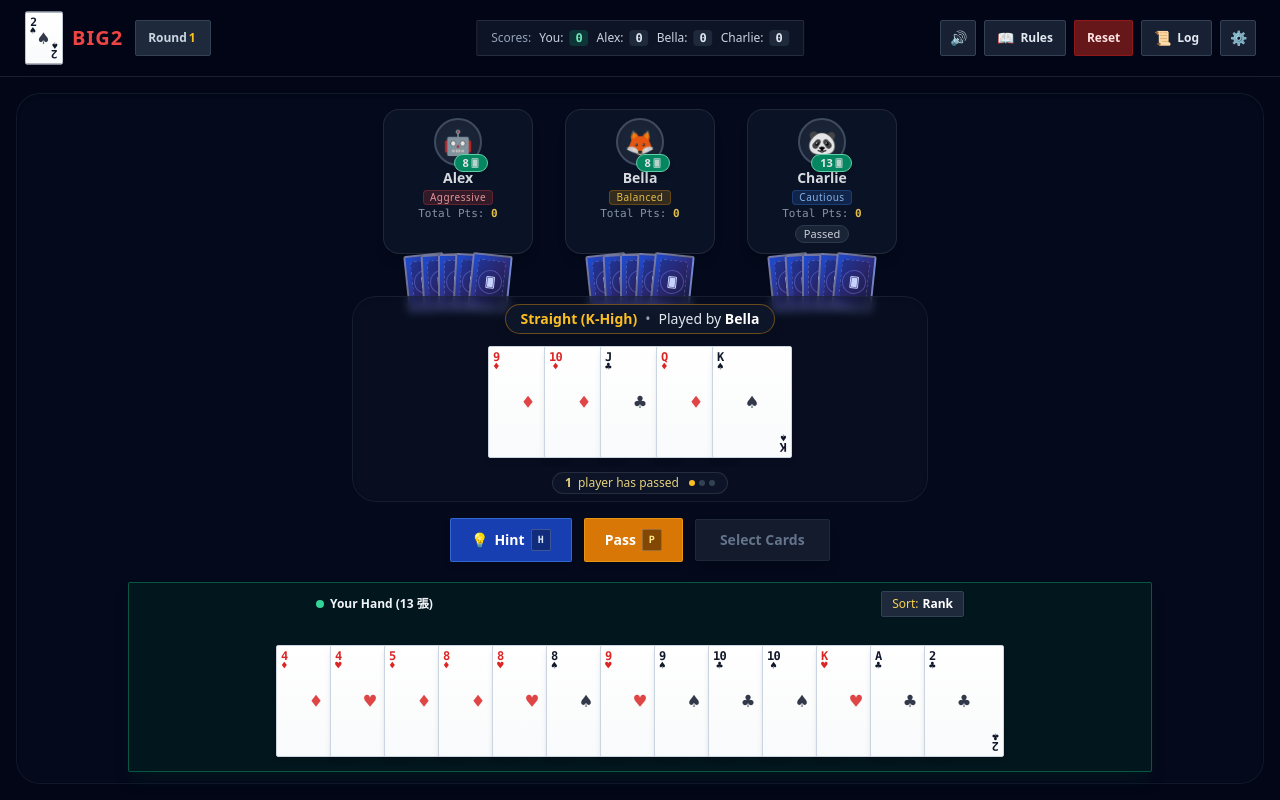
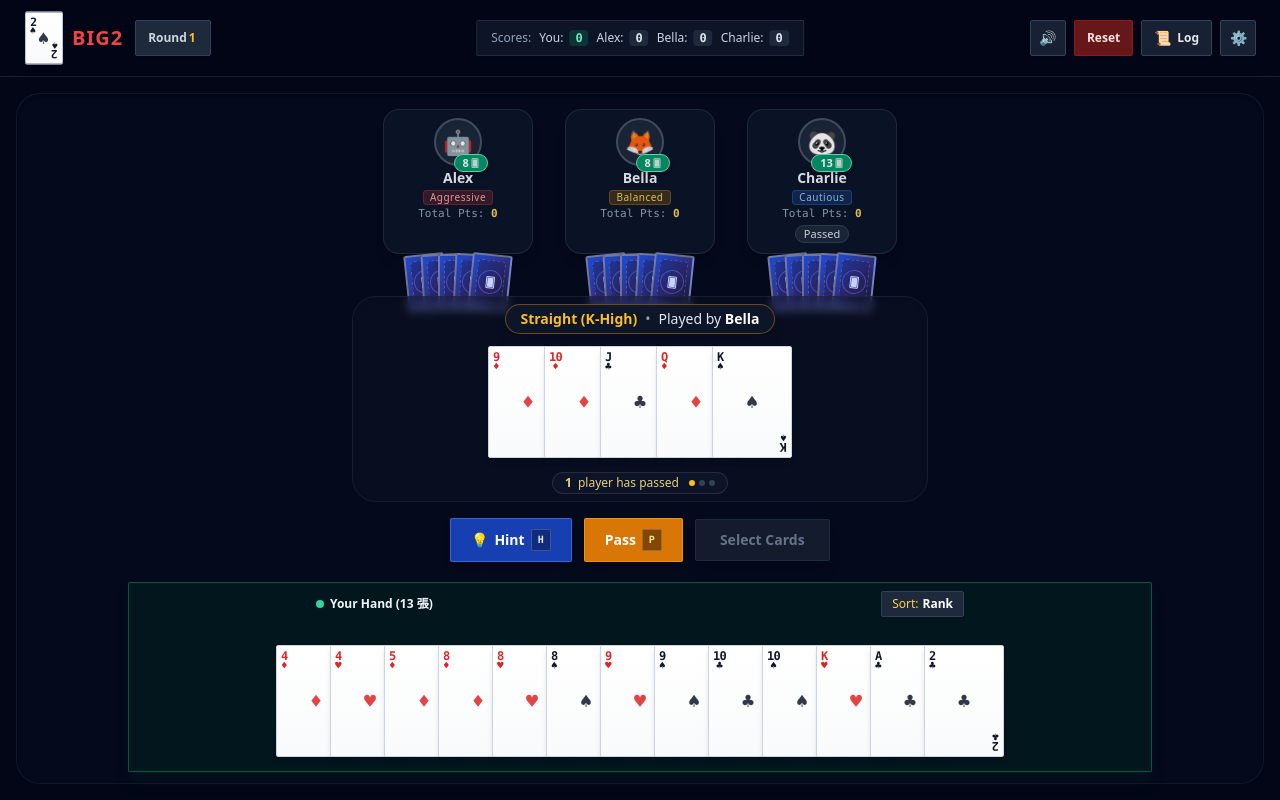
Before and after one commit to kennith/big2-app, a Vue app: page / in a window 1280 px wide. Built offline with nearby package versions, Linux system fonts and the light colour scheme.

Commit message:
feat: move rules button inside settings menu

```diff
--- a/src/App.vue
+++ b/src/App.vue
@@ -152,7 +152,6 @@ onBeforeUnmount(() => {
       :current-language="currentLanguage"
       :t="t"
       @toggle-sound="handleToggleSound"
-      @open-rules="showRulesModal = true"
       @open-settings="showSettingsModal = true"
       @open-history="showHistoryModal = true"
       @new-game="handleResetGame"
@@ -268,6 +267,7 @@ onBeforeUnmount(() => {
       :t="t"
       @set-language="setLanguage"
       @set-bot-personality="setBotPersonality"
+      @open-rules="showSettingsModal = false; showRulesModal = true"
       @close="showSettingsModal = false"
     />
 
--- a/src/components/GameHeader.vue
+++ b/src/components/GameHeader.vue
@@ -18,7 +18,6 @@ defineProps<Props>();
 
 const emit = defineEmits<{
   (e: 'toggleSound'): void;
-  (e: 'openRules'): void;
   (e: 'openSettings'): void;
   (e: 'openHistory'): void;
   (e: 'newGame'): void;
@@ -96,16 +95,6 @@ const emit = defineEmits<{
         <span class="text-sm leading-none">{{ soundEnabled ? '🔊' : '🔇' }}</span>
       </button>
 
-      <!-- Rules Button -->
-      <button
-        @click="emit('openRules')"
-        class="h-8 sm:h-9 px-2.5 sm:px-3 rounded-sm bg-slate-800/80 hover:bg-slate-700 active:scale-95 text-slate-200 text-xs font-semibold border border-slate-700 transition inline-flex items-center gap-1.5 shadow-sm cursor-pointer"
-        :title="t.rules"
-      >
-        <span class="text-sm leading-none">📖</span>
-        <span class="hidden sm:inline">{{ t.rules }}</span>
-      </button>
-
       <!-- New Game Button -->
       <button
         @click="emit('newGame')"
--- a/src/components/SettingsModal.vue
+++ b/src/components/SettingsModal.vue
@@ -17,6 +17,7 @@ const emit = defineEmits<{
   (e: 'close'): void;
   (e: 'setLanguage', lang: Language): void;
   (e: 'setBotPersonality', botId: string, personality: BotPersonality): void;
+  (e: 'openRules'): void;
 }>();
 
 const botPlayers = computed(() => props.players.filter((p) => !p.isHuman));
@@ -92,6 +93,24 @@ function getPersonalityActiveClass(pType: BotPersonality): string {
               <span>English</span>
             </button>
           </div>
+        </div>
+
+        <!-- Game Rules Section -->
+        <div class="p-2.5 sm:p-3 rounded-2xl bg-slate-800/80 border border-slate-700/60 flex items-center justify-between gap-2">
+          <div>
+            <div class="font-semibold text-slate-100 flex items-center gap-1.5">
+              <span>📖</span>
+              <span>{{ t.rules }}</span>
+            </div>
+            <div class="text-slate-400 text-xs mt-0.5">{{ t.rulesContent.title }}</div>
+          </div>
+          <button
+            @click="emit('openRules')"
+            class="py-1.5 px-3 rounded-sm bg-amber-500/20 hover:bg-amber-500/30 text-amber-300 border border-amber-500/40 text-xs font-bold transition flex items-center gap-1.5 cursor-pointer active:scale-95 shadow-sm"
+          >
+            <span>📖</span>
+            <span>{{ t.rules }}</span>
+          </button>
         </div>
 
         <!-- Opponent Play Styles / Personalities Section -->
```
